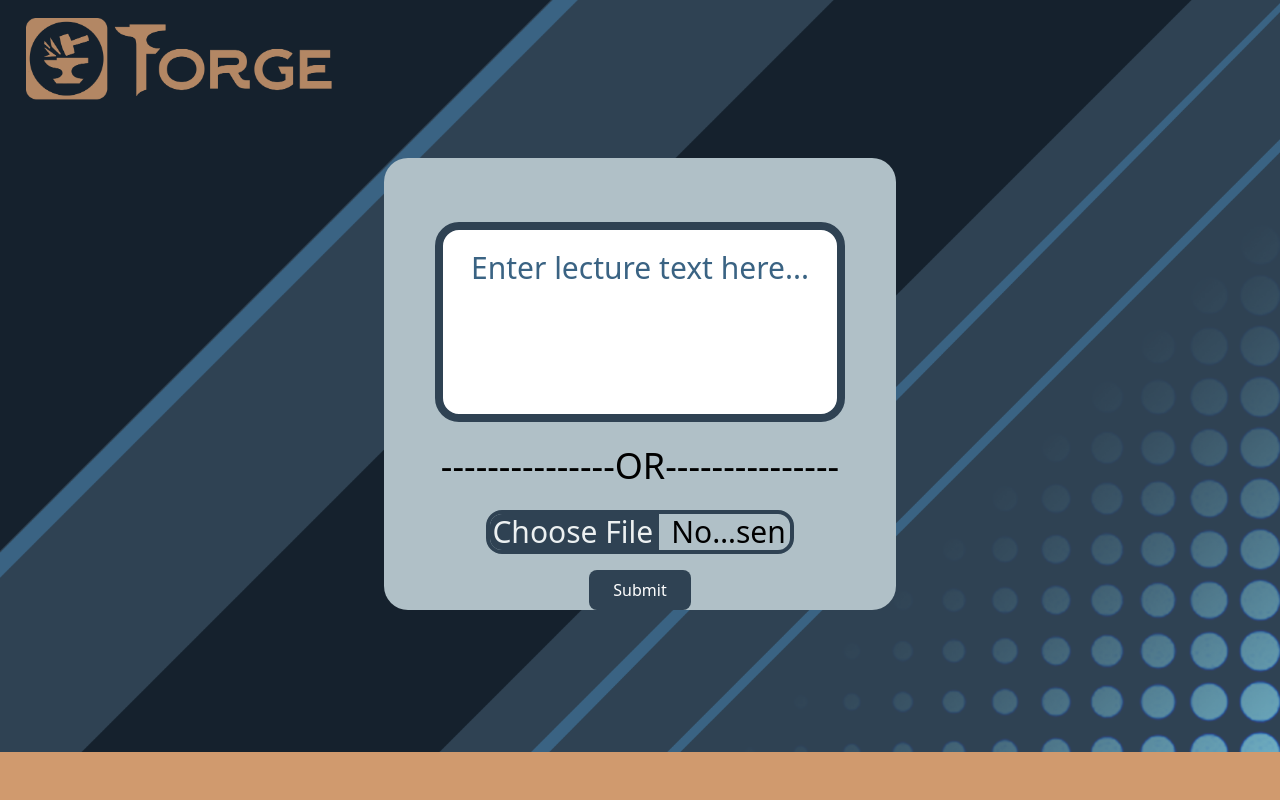
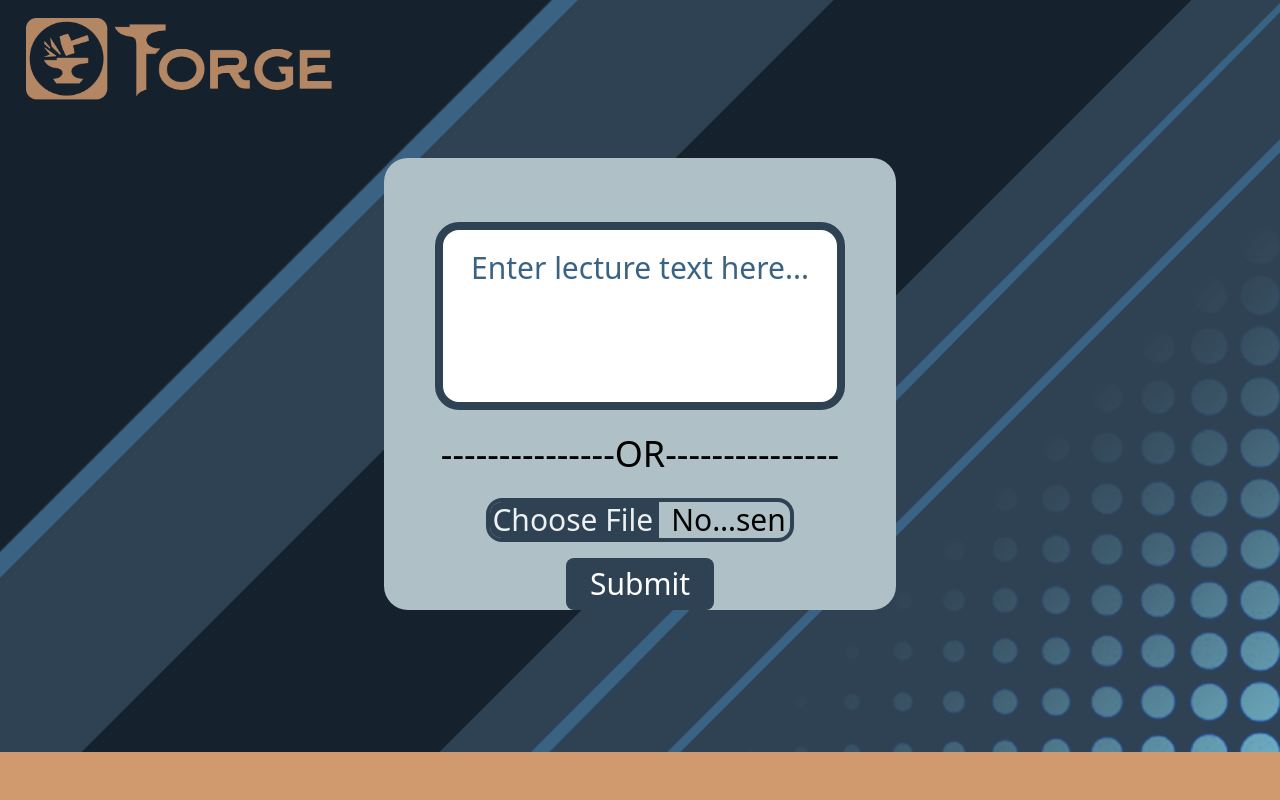
Before and after one commit to NotFish232/TribeHacks-2024, a Flask app: page / in a window 1280 px wide. Run offline with Flask 3, Linux system fonts and the light colour scheme; style sheets or scripts are compiled from the project's sources; some libraries are stand-ins or nearby versions.

Commit message:
fixed name :(

```diff
--- a/templates/index.html
+++ b/templates/index.html
@@ -5,7 +5,7 @@
     <div class="container mx-auto flex flex-col items-center justify-center border-indigo-50 rounded-3xl border-0 w-2/5 h-3/5 bg-theme-artic grid-flow-*" style="margin: auto; margin-top:3%;">
 
         <form action="/loading" method="post" class="flex flex-col m-auto h-full w-full items-center justify-center" enctype="multipart/form-data">
-            <textarea id="text_input" name=""text_input class="p-5 resize-none placeholder:text-center focus:outline-none mx-8 mt-16 border-8 border-theme-slate rounded-3xl w-4/5 h-1/2 align-text-top text-3xl placeholder-theme-steel text-theme-slate" placeholder="Enter lecture text here..."></textarea>
+            <textarea id="text_input" name="text_input" class="p-5 resize-none placeholder:text-center focus:outline-none mx-8 mt-16 border-8 border-theme-slate rounded-3xl w-4/5 h-1/2 align-text-top text-3xl placeholder-theme-steel text-theme-slate" placeholder="Enter lecture text here..."></textarea>
             <br>
             <p1 class="text-4xl">---------------OR---------------</p1>
             <br>
@@ -17,7 +17,7 @@
             <input accept=".txt, .wav" name="file_input" class=" text-3xl block w-3/5 h-12
             file:bg-theme-slate file:hover:bg-theme-prussian file:text-theme-halfw file:py-3 file:-ml-1 file:-my-3 file:mr-3 file:border-0 dark:bg-white dark:text-theme-steel
             border-theme-slate hover:border-theme-prussian border-4 rounded-2xl cursor-pointer  focus:outline-none" id="file_input" type="file">
-            <input type="submit" class = "mt-4 px-6 py-2 text-white rounded-lg bg-theme-slate hover:bg-theme-prussian cursor-pointer" value="Submit">
+            <input type="submit" class = "mt-4 px-6 py-2 text-3xl text-white rounded-lg bg-theme-slate hover:bg-theme-prussian cursor-pointer" value="Submit">
         </form>
     </div>
 
```
